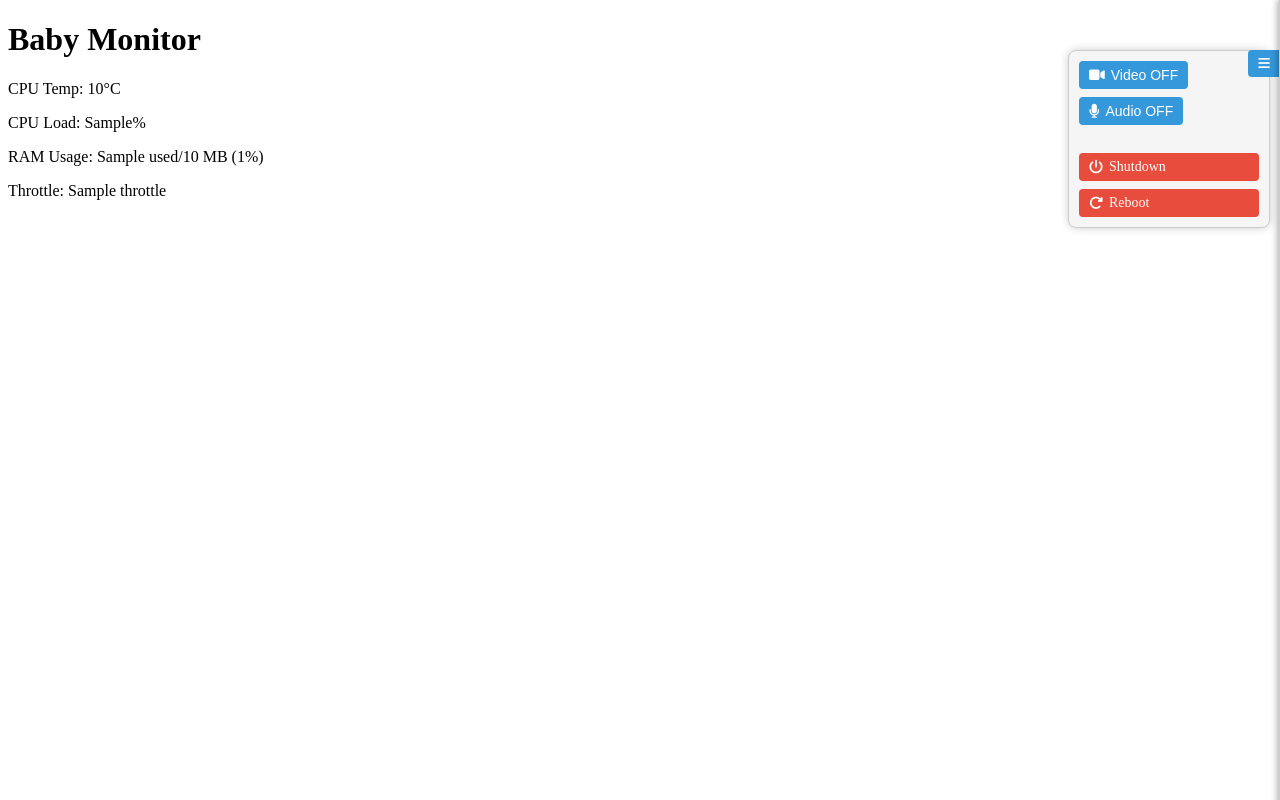
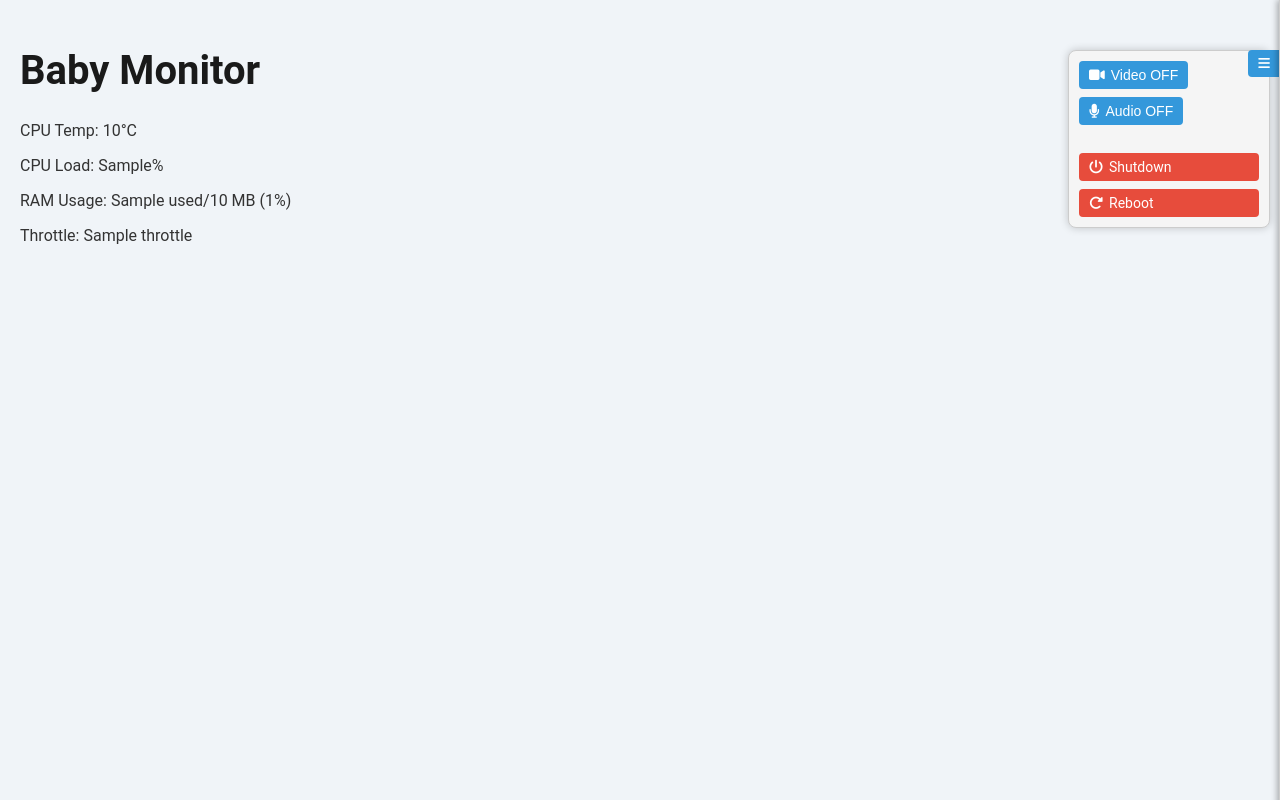
Before and after one commit to martonszep/raspberrypi-babycam, a Flask app: template app/templates/index.html in a window 1280 px wide. Run offline with Flask 3, Linux system fonts and the light colour scheme; the template is opened without the code that fills it: most values are stand-ins (such as "Sample title", 1, 10 or a date in 2020).

Commit message:
improved ui

```diff
--- a/app/static/css/styles.css
+++ b/app/static/css/styles.css
@@ -1,3 +1,26 @@
+body {
+    font-family: 'Roboto', sans-serif;
+    background-color: #f0f4f8;
+    color: #333;
+    margin: 0;
+    padding: 20px;
+}
+
+h1 {
+    font-size: 2.5em;
+    color: #1a1a1a;
+}
+
+.metric-label {
+    font-weight: 500;
+    margin-right: 10px;
+}
+
+.metric-value {
+    font-weight: 700;
+    color: #0a74da;
+}
+
 /* Responsive video iframe */
 .responsive-video {
     position: relative;
```
